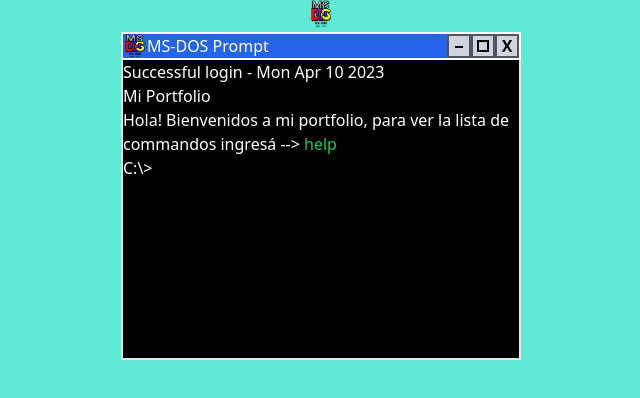
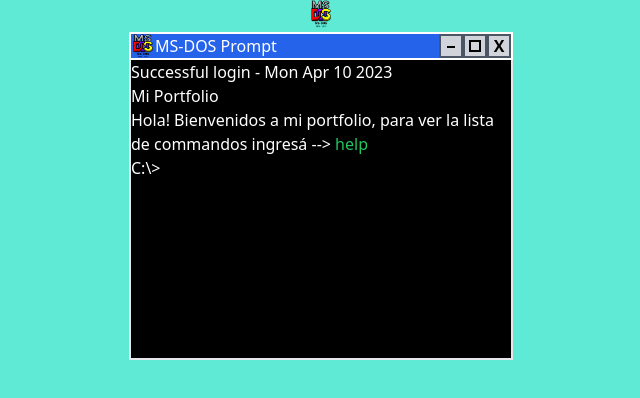
Before and after one commit to frutiCremix/PorfolioTerminalCMD, a website: page index.html in a window 1280 px wide. Shown: the whole page, without its empty margins (319-959 px from the left). Drawn offline with Linux system fonts and the light colour scheme.

Commit message:
min w 320px

```diff
--- a/index.html
+++ b/index.html
@@ -17,7 +17,7 @@
           <img class="msDos cursor-pointer" src="./src/imagenes/ms-dos.png" alt="">
         </div>
       </div>
-      <main style="min-width: 400px; min-height: 300px;" class="ventana max-w-sm m-2">
+      <main style="min-width: 320px; min-height: 300px;" class="ventana max-w-sm m-2">
 
             <div class="bg-blue-600 border-2 border-white flex flex-row justify-between">
                 <div class="text-white font-medium w-full flex items-center">
```
